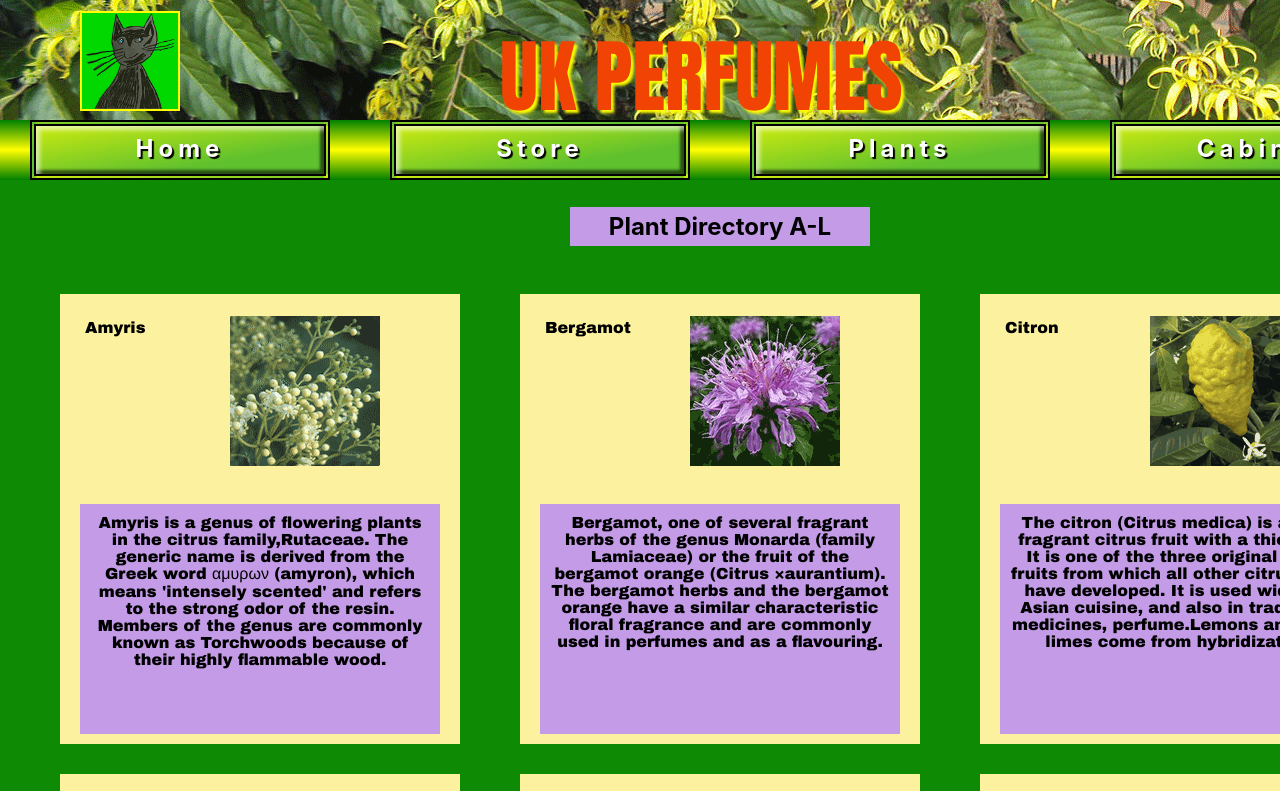
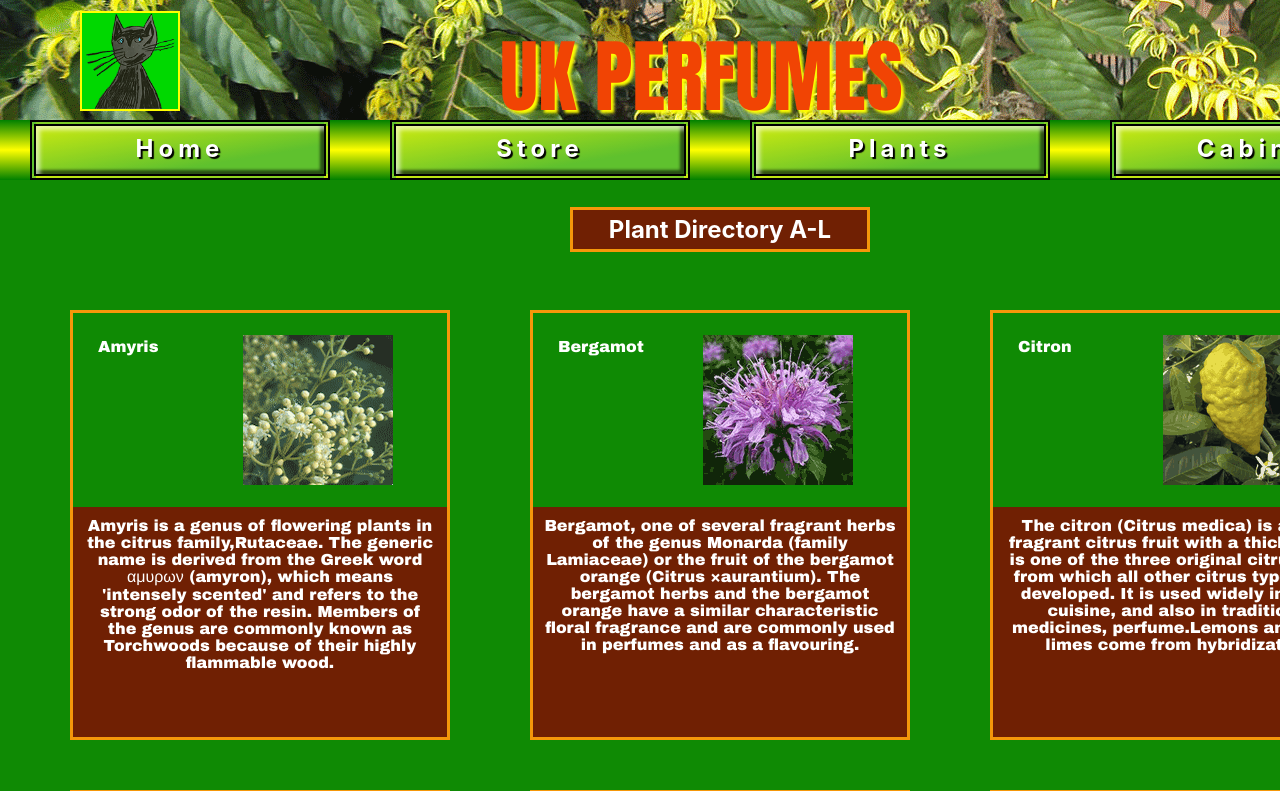
Before and after one commit to GiacomoSorbi/UrsulaKesek-module-ii, a React (Create React App) app: page /plantdisplay in a window 1280 px wide. Shown: the top 791 px of the page. Built offline with nearby package versions, Linux system fonts and the light colour scheme.

Commit message:
working on css for several pages

```diff
--- a/src/pages/CabinetPage/Cabinet.css
+++ b/src/pages/CabinetPage/Cabinet.css
@@ -6,11 +6,13 @@
   flex-direction: row;
   justify-content: space-between;
   background-color: rgb(187, 202, 112);
-  height: 530px;
+  height: 550px;
 }
 h2.cbh2 {
+  position: relative;
+  top:20px;
+  left:200px;
   color: rgb(27, 77, 2);
-  text-align: end;
 }
 .curios {
   display: flex;
@@ -21,7 +23,7 @@ h2.cbh2 {
 .orient,
 .woody {
   position: relative;
-  top: 15px;
+  top: 55px;
   left: 200px;
   padding: 32px 26.5px 15px;
   font-size: 1.5rem;
@@ -53,7 +55,7 @@ h2.fr,
 h2.or,
 h2.wo {
   position: relative;
-  top: 35px;
+  top: 75px;
   text-align: left;
   margin-left: 70px;
   font-size: 2em;
@@ -64,15 +66,14 @@ h2.wo {
 img.sntwl {
   position: relative;
   right: 320px;
-  margin-top: 40px;
+  margin-top: 70px;
   margin-left: 120px;
   width: 400px;
   height: 400px;
 }
 .wheel {
-  height: 480px;
   background: linear-gradient(rgb(235, 143, 110), rgb(241, 70, 8));
-  height: 530px;
+  height: 550px;
 }
 @media screen and (max-width: 768px) {
   .aroma {
--- a/src/pages/HomePage/HomePage.css
+++ b/src/pages/HomePage/HomePage.css
@@ -4,7 +4,7 @@
   left: 40px;
   height: 150px;
   width: 150px;
-  border:2px solid yellow;
+  border: 2px solid yellow;
   visibility: visible;
 }
 .blue1,
@@ -28,7 +28,7 @@ body {
 }
 .bubble {
   position: relative;
-  left:35px;
+  left: 35px;
   height: 520px;
   visibility: visible;
 }
@@ -51,10 +51,10 @@ img.front {
   left: 5px;
 }
 img.front2 {
-  width:0px;
+  width: 0px;
   visibility: hidden;
 }
-footer{
+footer {
   visibility: visible;
 }
 .green1 {
@@ -63,13 +63,13 @@ footer{
   left: 40px;
   height: 150px;
   width: 150px;
-  border:2px solid yellow;
+  border: 2px solid yellow;
   visibility: visible;
 }
 .hph2 {
   position: relative;
   left: 10px;
-  top:0px;
+  top: 0px;
   padding: 10px;
   height: 30px;
   width: 200px;
@@ -87,23 +87,22 @@ section.main {
 @media screen and (max-width: 768px) {
   .bird,
   .front,
-  .green1
-   {
+  .green1 {
     visibility: hidden;
   }
   .blue1 {
-    width:130px;
-    height:150px;
+    width: 130px;
+    height: 150px;
     margin: 10px;
     visibility: visible;
     position: relative;
     bottom: 170px;
-    left:25px;
-    border:2px solid yellow;
+    left: 25px;
+    border: 2px solid yellow;
   }
   body {
     width: 768px;
-    height:1024px;
+    height: 842px;
     background: linear-gradient(rgb(55, 54, 56), rgb(78, 211, 12));
   }
 
@@ -121,32 +120,32 @@ section.main {
     position: relative;
     visibility: visible;
   }
-  img.bubble {
-    position: relative;
-    left:5.5em;
-  }
   .chick {
     margin: 10px;
     visibility: visible;
     position: relative;
-    bottom:250px;
+    bottom: 250px;
     left: 30px;
     height: 120px;
     width: 120px;
-    border:2px solid yellow;
-  }
-  img.front{
-    width:0px;
-    visibility:hidden;
+    border: 2px solid yellow;
   }
 
+  img.bubble {
+    position: relative;
+    left: 5.5em;
+  }
+  img.front {
+    width: 0px;
+    visibility: hidden;
+  }
   img.front2 {
     content: url(Images/aw-front2.png);
-    width:350px;
+    width: 350px;
     margin: 10px;
     visibility: visible;
     position: relative;
-    left:45px;
+    left: 45px;
     top: 10px;
     border: 4mm ridge rgba(85, 76, 88, 0.5);
   }
@@ -155,40 +154,40 @@ section.main {
   }
 }
 @media screen and (max-width: 375px) {
-body{
-  width:375px;
-  height:2200px;
+  body {
+    width: 375px;
+    height: 1500px;
     background: linear-gradient(rgb(55, 54, 56), rgb(78, 211, 12));
   }
-  .box2{
-  width:375px;
+  .box2 {
+    width: 375px;
   }
-.box3{
-  width:375px;
+  .box3 {
+    width: 375px;
   }
-.hph2{
+  .hph2 {
     position: relative;
-  left:90px;
+    left: 90px;
   }
-.chick{
-  left:180px;
+  .chick {
+    left: 180px;
   }
-.blue1{
-  left:60px;
+  .blue1 {
+    left: 60px;
   }
-img.bubble{
+  img.bubble {
+    border:3px solid yellow;
     position: relative;
-  left:10em;
-  top:10px;
+    left: 9.5em;
+    top: 10px;
   }
-img.front2{
+  img.front2 {
     position: relative;
-  left:3.5px;
+    left: 3.5px;
   }
-section.main{
-  display:flex;
-  flex-direction:column;
-  width:375px;
+  section.main {
+    display: flex;
+    flex-direction: column;
+    width: 375px;
   }
-
 }
--- a/src/pages/PlantsPage/Plant/Plant.css
+++ b/src/pages/PlantsPage/Plant/Plant.css
@@ -5,13 +5,12 @@
 }
 .desc1 {
   position: absolute;
-  top: 210px;
-  left:20px;
+  top: 194px;
   height: 230px;
-  width: 360px;
+  width: 374px;
   padding:10px;
-  background-color: rgb(195, 155, 231);
-  color:black;
+  background-color: rgb(112, 32, 3);
+  color:white;
   font-family: Arial Black, Helvetica, sans-serif;
 text-align: center;
 }
--- a/src/pages/PlantsPage/PlantDisplay/PlantDisplay.css
+++ b/src/pages/PlantsPage/PlantDisplay/PlantDisplay.css
@@ -6,8 +6,9 @@ section.display {
 h1.dis {
   margin: 0 auto;
   padding: 5px;
-  background-color: rgb(195, 155, 231);
-  color: black;
+  background-color: rgb(112, 32, 3);
+  border:3px solid rgb(245,151,10) ;
+  color: white;
   width: 300px;
 }
 .img {
@@ -27,13 +28,13 @@ h1.dis {
   top: 25px;
   left: 25px;
   font-family: Arial Black, Helvetica, sans-serif;
-  color: black;
+  color: white;
 }
 .plantcard {
-  margin:15px;
-  background-color: rgb(252, 241, 159);
-  width: 400px;
-  height: 450px;
+  margin:25px;
+  border:3px solid rgb(245,151,10);
+  width: 380px;
+  height: 430px;
   position: relative;
   top: 30px;
 }
--- a/src/pages/PlantsPage/PlantsPage.css
+++ b/src/pages/PlantsPage/PlantsPage.css
@@ -1,24 +1,26 @@
-article.plaa,article.plab,article.plac{
-  margin:20px;
-  border:4px double black;
-  width:300px;
-  height:400px;
+article.plaa,
+article.plab,
+article.plac {
+  margin: 20px;
+  border: 4px double black;
+  width: 300px;
+  height: 400px;
   text-align: center;
   font-family: Impact, Haettenschweiler, "Arial Narrow Bold", sans-serif;
-color:white;
+  color: white;
 }
 
 .plpg h2 {
   color: white;
   text-align: center;
 }
-h3{
+h3 {
   color: white;
   text-align: center;
 }
-li{
-  margin:15px;
-  border:2px solid orange;
+li {
+  margin: 15px;
+  border: 2px solid orange;
 }
 
 main.plpg {
@@ -26,28 +28,26 @@ main.plpg {
   height: 550px;
   background: linear-gradient(rgb(2, 131, 60), rgb(6, 240, 26));
 }
-ol{
-  margin:10px;
+ol {
+  margin: 10px;
 }
-.plant{
-  text-decoration:none ;
-  color:white;
-  cursor:pointer;
+.plant {
+  text-decoration: none;
+  color: white;
+  cursor: pointer;
 }
 
-section.plantsec{
-  display:flex;
+section.plantsec {
+  display: flex;
   flex-direction: row;
   justify-content: space-evenly;
-
 }
-span{
+span {
   font-style: italic;
-  font-size:80% ;
+  font-size: 80%;
 }
 @media screen and (max-width: 768px) {
-main.plpg{
-  width:768px;
+  main.plpg {
+    width: 768px;
+  }
 }
-
-}
--- a/src/weather/WeatherCard.css
+++ b/src/weather/WeatherCard.css
@@ -1,3 +1,4 @@
+
 .weapp {
   display: flex;
   flex-direction: column;
```
Also changed, not shown: src/pages/PlantsPage/constants/Images/heliotrope.png. Lines whose indentation alone changed are shown as unchanged.
